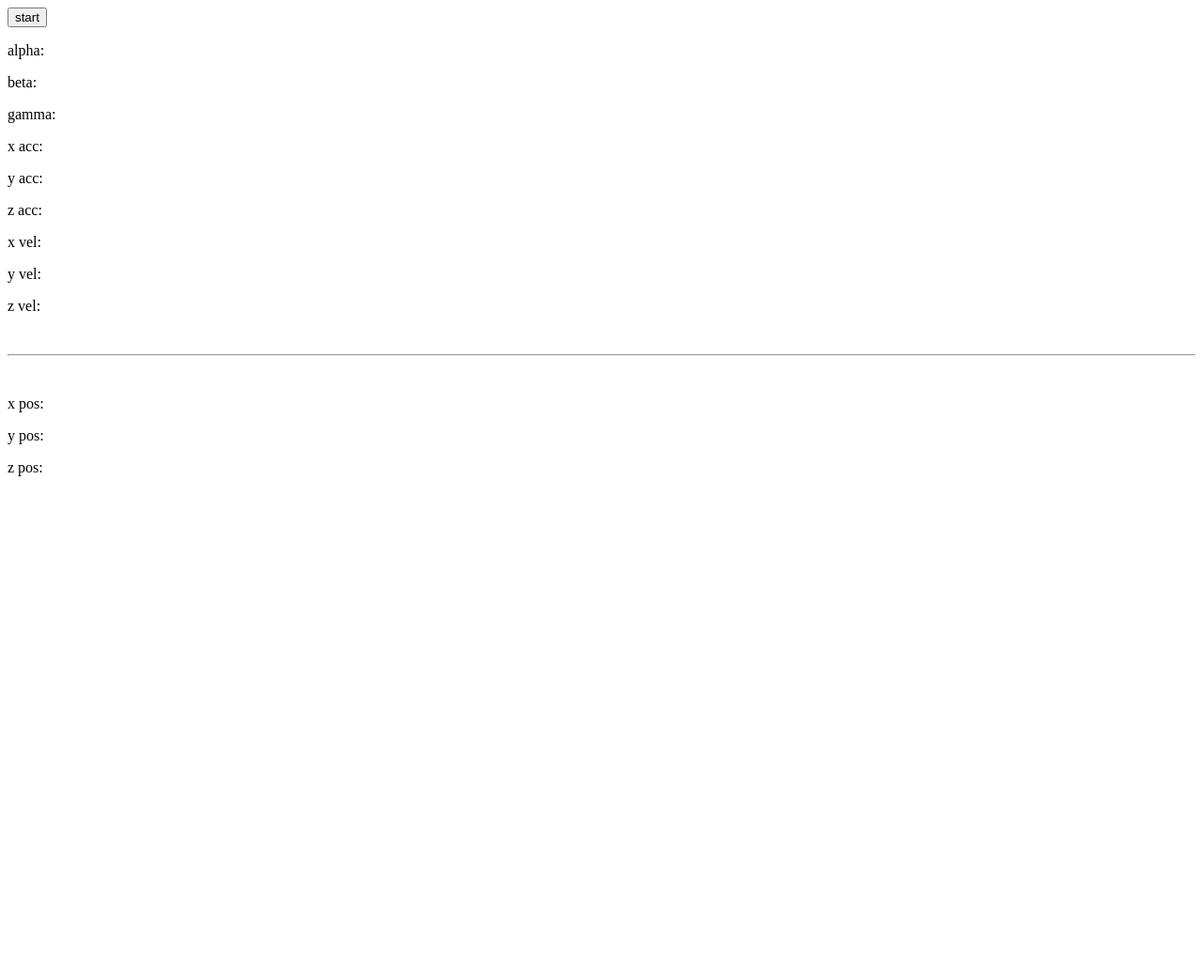
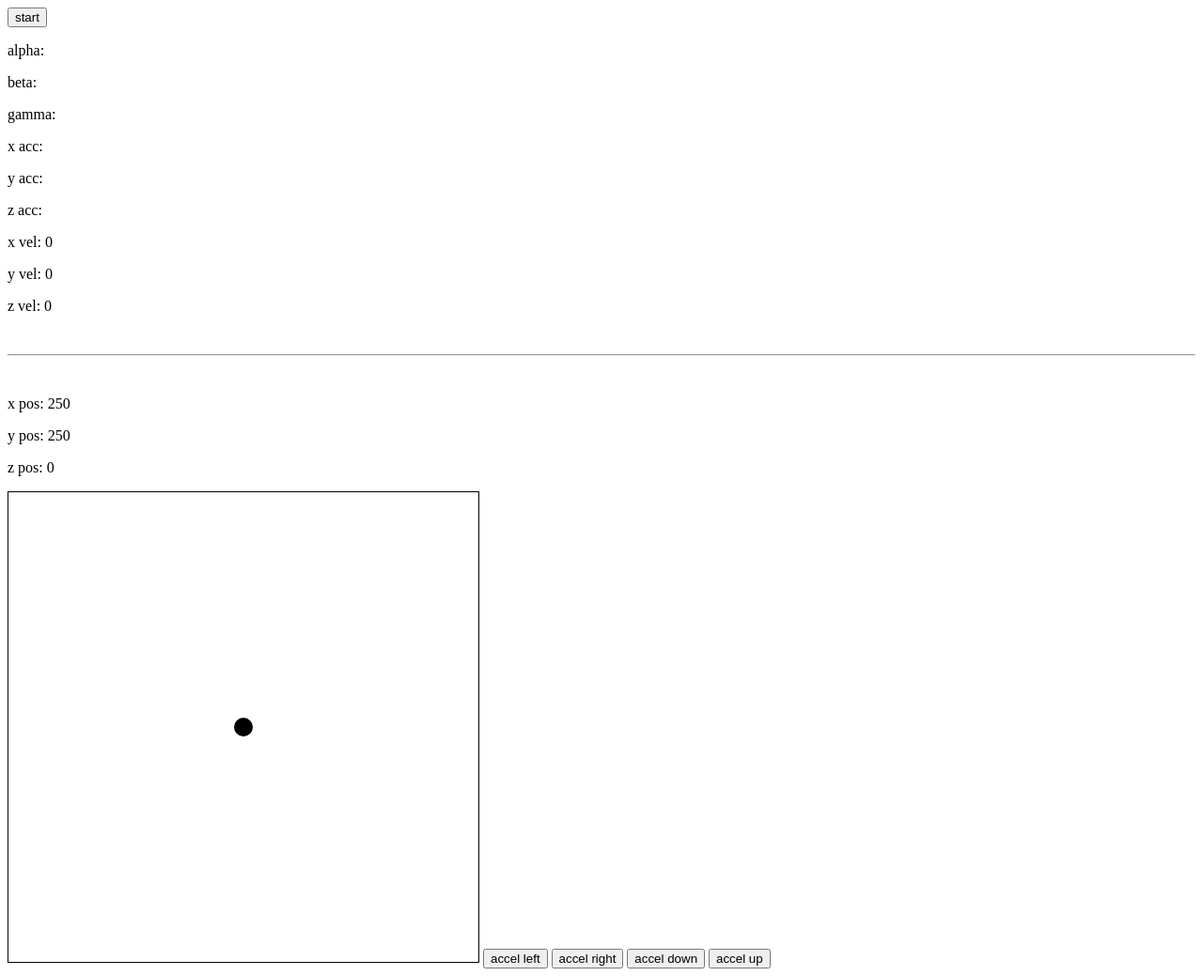
Before and after one commit to NitroGuy10/AccelGyroTest, a plain HTML site: page index.html in a window 1280 px wide. Shown: the whole page at 94% size. Before the commit the page ends 800 px from the top, so only its background shows below. Drawn offline with Linux system fonts and the light colour scheme.

Commit message:
Just testing

```diff
--- a/index.html
+++ b/index.html
@@ -29,6 +29,13 @@
   <p>x pos: <span id="x-pos"></span></p>
   <p>y pos: <span id="y-pos"></span></p>
   <p>z pos: <span id="z-pos"></span></p>
+
+  <canvas id="canvas" width="500" height="500" style="border: 1px solid black;"></canvas>
+
+  <button onclick="x_vel -= 1">accel left</button>
+  <button onclick="x_vel += 1">accel right</button>
+  <button onclick="y_vel += 1">accel down</button>
+  <button onclick="y_vel -= 1">accel up</button>
 
   <script>
 
@@ -96,37 +103,53 @@
     let y_vel = 0;
     let z_vel = 0;
 
-    let x_pos = 0;
-    let y_pos = 0;
+    let x_pos = 250;
+    let y_pos = 250;
     let z_pos = 0;
 
 
     function handleMotion(event) {
-
-      let currentTime = Date.now()
-      let deltaTime = currentTime - lastTime;
-      lastTime = currentTime;
 
       const x_acc = event.acceleration.x;  // Left and right
       const y_acc = event.acceleration.y;  // Up and down
       const z_acc = event.acceleration.z;  // Into and out of screen
 
       x_vel += x_acc.toFixed(2) * deltaTime;
-      x_vel *= 0.9
       y_vel += y_acc.toFixed(2) * deltaTime;
-      y_vel *= 0.9
       z_vel += z_acc.toFixed(2) * deltaTime;
-      z_vel *= 0.9
-
-      x_pos += x_vel.toFixed(2) * deltaTime;
-      y_pos += y_vel.toFixed(2) * deltaTime;
-      z_pos += z_vel.toFixed(2) * deltaTime;
-
 
 
       document.getElementById("x-acc").innerText = x_acc;
       document.getElementById("y-acc").innerText = y_acc;
       document.getElementById("z-acc").innerText = z_acc;
+
+    }
+
+    const canvas = document.getElementById("canvas");
+    const ctx = canvas.getContext("2d");
+
+    function draw() {
+      let currentTime = Date.now()
+      let deltaTime = currentTime - lastTime;
+      lastTime = currentTime;
+
+      x_vel *= 0.5
+      y_vel *= 0.5
+      z_vel *= 0.5
+
+      if (x_vel < 0.01 && x_vel > -0.01) {
+        x_vel = 0
+      }
+      if (y_vel < 0.01 && y_vel > -0.01) {
+        y_vel = 0
+      }
+      if (z_vel < 0.01 && z_vel > -0.01) {
+        z_vel = 0
+      }
+
+      x_pos += x_vel.toFixed(2) * deltaTime;
+      y_pos += y_vel.toFixed(2) * deltaTime;
+      z_pos += z_vel.toFixed(2) * deltaTime;
 
       document.getElementById("x-vel").innerText = x_vel;
       document.getElementById("y-vel").innerText = y_vel;
@@ -135,7 +158,16 @@
       document.getElementById("x-pos").innerText = x_pos;
       document.getElementById("y-pos").innerText = y_pos;
       document.getElementById("z-pos").innerText = z_pos;
+
+      ctx.clearRect(0, 0, canvas.width, canvas.height);
+      ctx.beginPath();
+      ctx.arc(x_pos, y_pos, 10, 0, 2 * Math.PI);
+      ctx.fill();
+
+      requestAnimationFrame(draw);
     }
+    draw();
+
   </script>
 </body>
 
```
